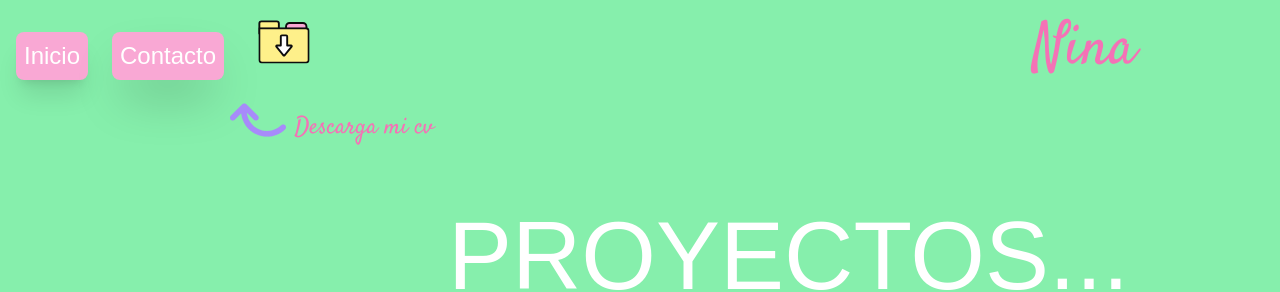
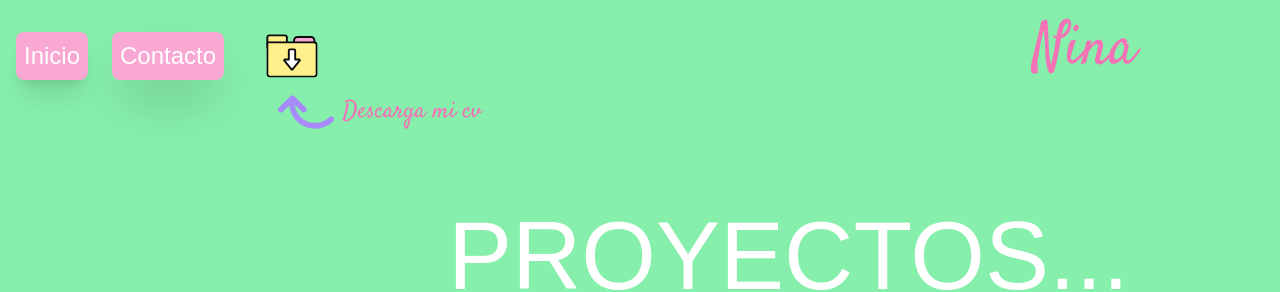
Before and after one commit to NinaLizbeth/portafolio, a Next.js app: page /proyectos in a window 1280 px wide. Shown: the top 292 px of the page. Built offline with nearby package versions, Linux system fonts and the light colour scheme; a web font is replaced by a local one.

Commit message:
[fix]: descargar cv

```diff
--- a/src/app/components/navbar/ProyectNavbar.jsx
+++ b/src/app/components/navbar/ProyectNavbar.jsx
@@ -46,17 +46,23 @@ const ProyectNavbar = () => {
 
           <a style={fontRampart.style} href="#contactoId"><li className="text-white p-2 rounded-lg  bg-pink-300 shadow-2xl  text-2xl hover:scale-125">Contacto</li></a>
 
+          <a className="relative -ml-5 -mt-10" href="/pdf/cv.pdf" download >
+          <DownLoadSvg className="w-32   hover:scale-110"/>
+          <div className="justify-center w-52 items-center top-5  absolute flex left-12 gap-2" >
+ <ArrowSvg  className="   w-14" id="arrow"/>
+      <p id="cv" style={fontSatisfy.style} className=" text-pink-400 inline-block    text-2xl ">Descarga mi cv </p>
+
+ </div>
+          </a>
+
         </ul>
-        <a href="/pdf/cv.pdf" download ><DownLoadSvg className="w-32 ml-[98%] l hover:scale-110 -mt-[49%]" /></a>
+
+
+
 
 
       </nav>
-      <div >
-        <p style={fontSatisfy.style} className="text-pink-400 flex justify-end ml-[23%] mt-28 absolute text-2xl" >
-          Descarga mi cv
-        </p>
-        <ArrowSvg className="absolute w-14 ml-[18%] mt-5" />
-      </div>
+
 
 
       <Link href="/"><h2 style={fontSatisfy.style} className="absolute lg:right-36 right-14 mt-10 lg:mt-5 text-4xl lg:text-6xl text-pink-400  hover:scale-125">Nina </h2></Link>
--- a/src/app/page.jsx
+++ b/src/app/page.jsx
@@ -24,14 +24,14 @@ return (
         <div className='h-screen bg-green-300 flex justify-center items-center w-full lg:w-3/5  flex-col   p-16 lg:pr-52 '>
 
 
-<article className='text-3xl md:text-5xl '>
-          <p style={fontSatisfy.style} className=' text-violet-400 md:animate-bounce md:text-start w-full   mb-3 lg:ml-0   mt-20 md:mt-40' >👋 Hola, soy Nina </p>
+<article >
+          <p style={fontSatisfy.style} className=' text-violet-400 md:animate-bounce md:text-start w-full   mb-3 lg:ml-0   mt-20 md:mt-40 text-3xl md:text-4xl ' >👋 Hola, soy Nina </p>
 
           <motion.p
           initial={{ x: '-100vw' }}
           animate={{ x: 0 }}
           transition={{ type: 'spring', stiffness: 50, damping: 10 }}
-          className=' text-center md:text-left   md:text-7xl font-bold mb-7 text-slate-700  '>
+          className=' text-center md:text-left  md:text-7xl font-bold mb-7 text-slate-700  '>
 
             Creo experiencias web únicas que fusionan {" "}
             <span
@@ -49,6 +49,7 @@ return (
 
             ¡Descubre mi mundo <br/>
             digital!</motion.p>
+
             </article>
 
 
--- a/src/app/pages/Skill.jsx
+++ b/src/app/pages/Skill.jsx
@@ -55,8 +55,7 @@ const Skill = () => {
               <li style={fontRampart.style} className="bg-yellow-200 text-black rounded-3xl text-center text-3xl mb-4 shadow-xl ">Git</li>
               <li style={fontRampart.style} className="bg-yellow-200 text-black rounded-3xl text-center text-3xl mb-4 shadow-xl" >GitHub</li>
               <li style={fontRampart.style} className="bg-yellow-200 text-black rounded-3xl text-center text-3xl mb-4 shadow-xl" >Postman</li>
-              <li style={fontRampart.style} className="bg-yellow-200 text-black rounded-3xl text-center text-3xl mb-4 shadow-xl" >Firebase</li>
-              <li style={fontRampart.style} className="bg-yellow-200 text-black rounded-3xl text-center text-3xl mb-4 shadow-xl" >Vercel</li>
+
 
               </ul>
 
```
